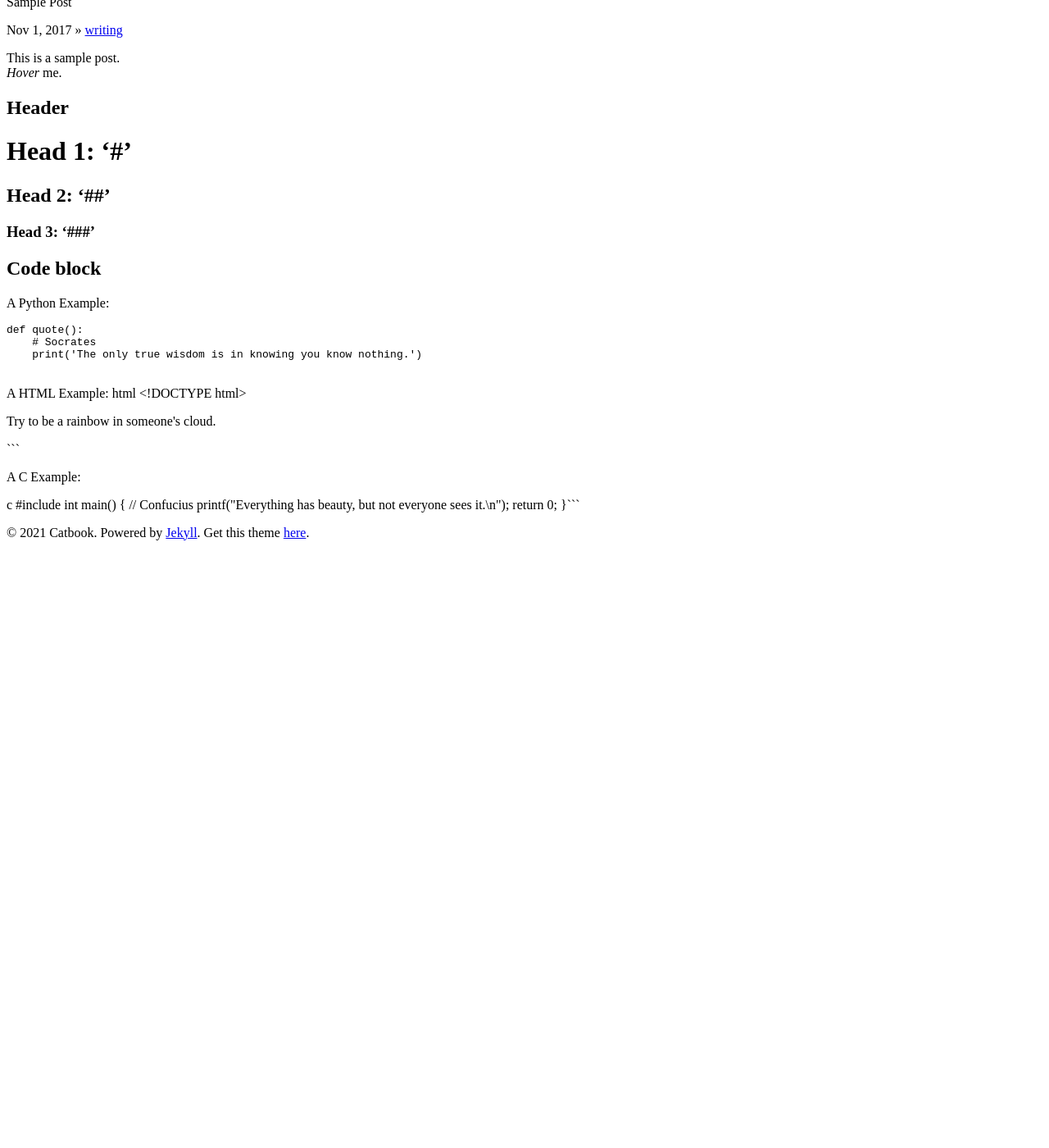
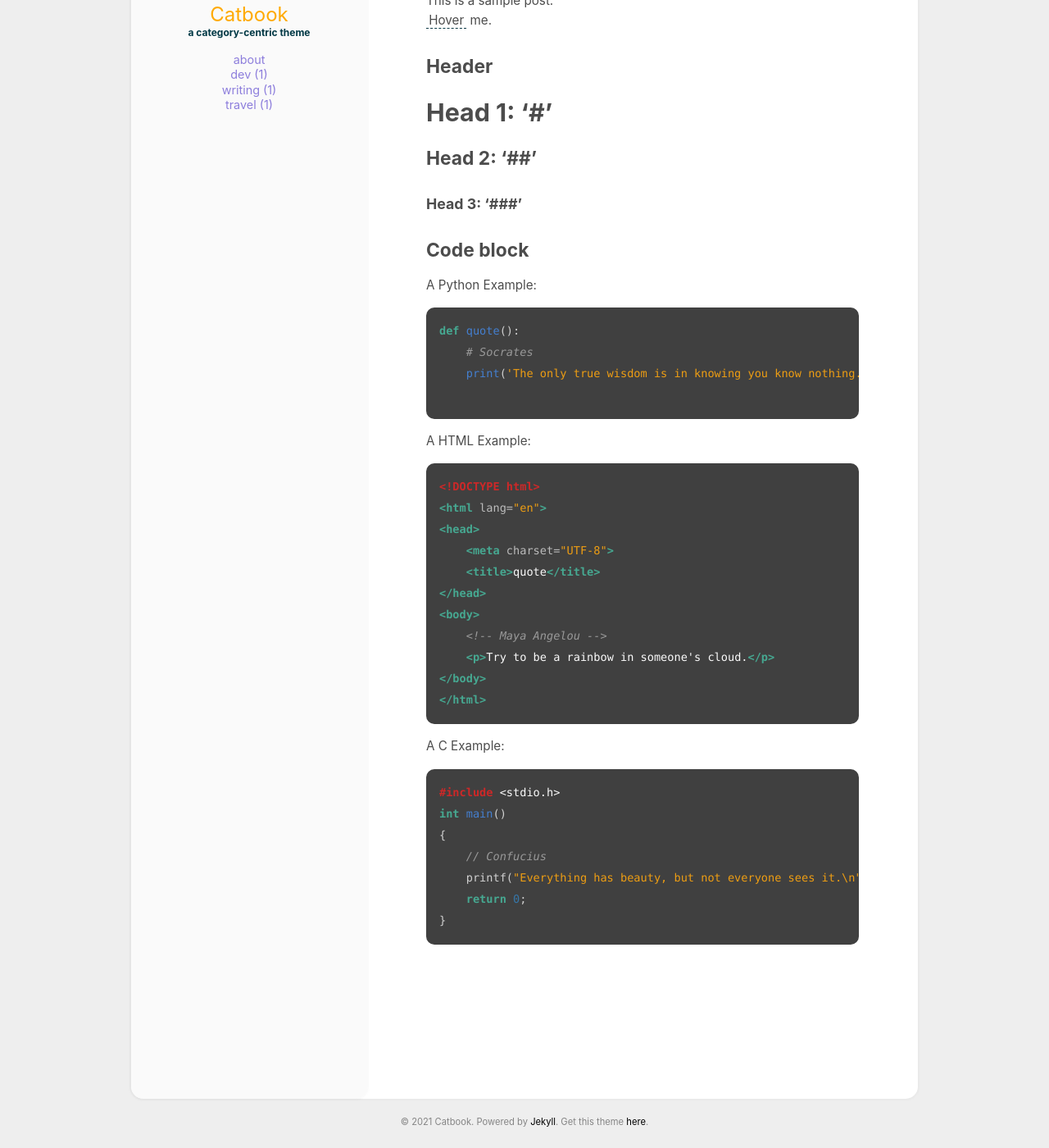
Before and after one commit to OhJaeSeong/OhJaeSeong.github.io, a Jekyll site: the page built from _posts/2017-11-01-s2.md, in a window 1280 px wide and 1400 px high, scrolled down 292 px. Shown: the whole window at 82% size. Built offline with Jekyll 4.4.1, drawn with Linux system fonts in a browser that asks for light colours; before the commit the page ends 959 px from its top, so only the background shows below that; some of the changed text lies outside the part shown.

Commit message:
재시작

````diff
--- a/_config.yml
+++ b/_config.yml
@@ -6,7 +6,7 @@ description: > # this means to ignore newlines until "baseurl"
   line in _config.yml. It will appear in your document head meta (for
   Google search results) and in your feed.xml site description.
 
-baseurl: https://ohjaeseong.github.io/index.html # the subpath of the site
+baseurl: # the subpath of the site
 url: http://starry99.github.io/catbook # the base hostname & protocol for your site
 
 permalink: /:year-:month/:title
--- a/_posts/2017-11-01-s2.md
+++ b/_posts/2017-11-01-s2.md
@@ -23,7 +23,8 @@ def quote():
 
 ```
 A HTML Example:
-html
+
+```html
 <!DOCTYPE html>
 <html lang="en">
 <head>
@@ -40,11 +41,12 @@ html
 
 A C Example:
 
-c
+```c
 #include <stdio.h>
 int main()
 {
     // Confucius
     printf("Everything has beauty, but not everyone sees it.\n");
     return 0;
-}```
+}
+```
````
Also changed, not shown: _posts/2017-10-24-welcome.md (line endings or trailing spaces).
